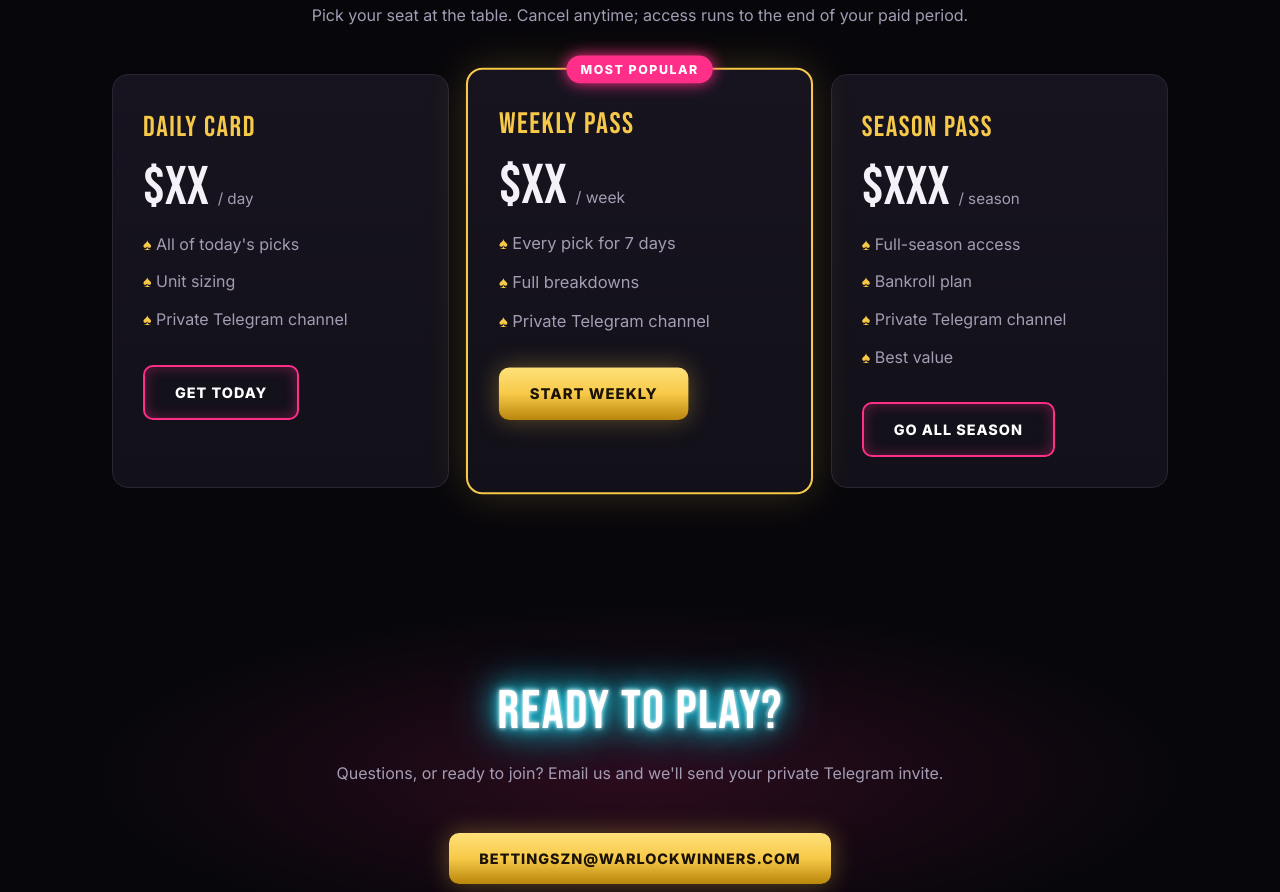
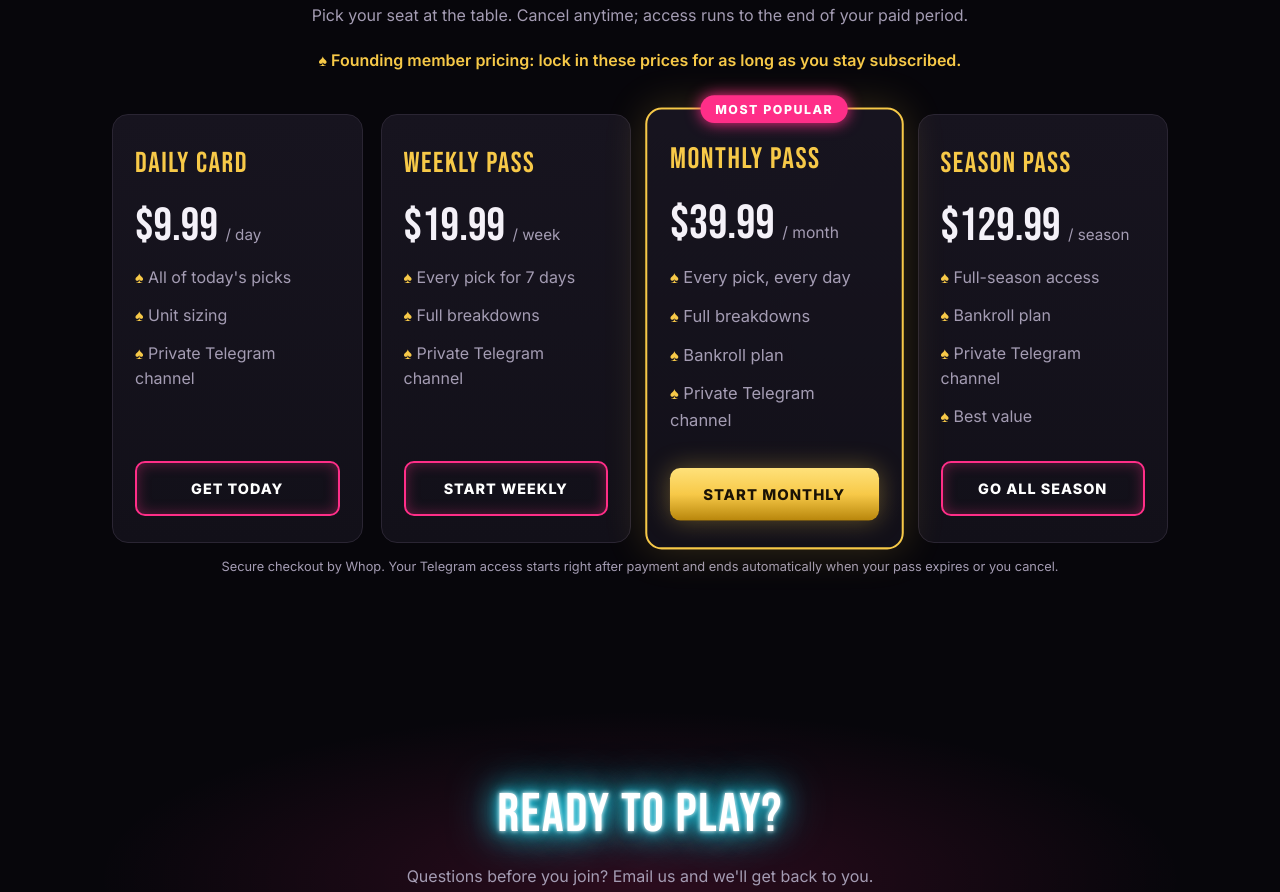
Before and after one commit to hapakolea/WarlockWinners, a plain HTML site: page index.html in a window 1280 px wide. Shown: the part 2193-3085 px from the top of the page. Drawn offline with Linux system fonts and the light colour scheme.

Commit message:
Packages: real prices, Monthly plan (most popular), Whop checkout, founding-member pricing
Co-Authored-By: Claude Opus 5.5 <noreply@anthropic.com>
Claude-Session: https://claude.ai/code/session_01SjP1uM7hjEb2ZEPgcvG3DA

```diff
--- a/index.html
+++ b/index.html
@@ -90,6 +90,13 @@
     .price small { font-family: Inter; font-size: .95rem; color: var(--muted); }
     .card ul { list-style: none; padding: 0; margin: 0 0 26px; color: var(--muted); }
     .card li { padding: 6px 0; } .card li::before { content: "♠ "; color: var(--gold); }
+    .founding { text-align: center; color: var(--gold); font-weight: 600; margin: -26px 0 40px; }
+    .plans { grid-template-columns: repeat(4, 1fr); gap: 18px; }
+    .plans .card { display: flex; flex-direction: column; padding: 26px 22px; }
+    .plans ul { flex: 1; }
+    .plans .price { font-size: 2.9rem; white-space: nowrap; }
+    .tag { white-space: nowrap; }
+    .plans .btn { text-align: center; margin: 0; padding: 14px 10px; }
     .featured { position: relative; border: 2px solid var(--gold); box-shadow: 0 0 40px rgba(247,201,72,.2); transform: scale(1.03); }
     .tag { position: absolute; top: -14px; left: 50%; transform: translateX(-50%); background: var(--pink); color: #fff; font-size: .75rem;
       font-weight: 800; padding: 4px 14px; border-radius: 99px; letter-spacing: 1.5px; text-transform: uppercase; box-shadow: 0 0 14px var(--pink); }
@@ -104,8 +111,9 @@
     footer { padding: 46px 0; color: var(--muted); font-size: .85rem; border-top: 1px solid var(--line); }
     .disclaimer { border: 1px solid var(--line); border-left: 4px solid var(--gold); padding: 16px 20px; border-radius: 8px; margin-bottom: 20px; }
 
+    @media (max-width: 1000px) { .plans { grid-template-columns: repeat(2, 1fr); gap: 26px; } }
     @media (max-width: 900px) { nav ul { display: none; } .hero { padding: 48px 0 56px; text-align: center; } .hero-grid { grid-template-columns: 1fr; gap: 40px; } .hero p { margin: 0 auto 26px; } .trust { justify-content: center; } .tg { transform: none; max-width: 420px; margin: 0 auto; text-align: left; } }
-    @media (max-width: 720px) { .hero .btn { display: block; margin: 0 0 12px; } .logo { font-size: 1.05rem; } .hero p { font-size: 1rem; } .contact .btn { font-size: .75rem; padding: 14px 16px; overflow-wrap: anywhere; } .stats { grid-template-columns: repeat(3, 1fr); gap: 10px; } .stats .card { padding: 18px 6px; } .num { font-size: 2rem; } .label { font-size: .65rem; letter-spacing: 1px; } .btn-ghost { margin: 14px 0 0; } .featured { transform: none; } }
+    @media (max-width: 720px) { .hero .btn { display: block; margin: 0 0 12px; } .logo { font-size: 1.05rem; } .hero p { font-size: 1rem; } .contact .btn { font-size: .75rem; padding: 14px 16px; overflow-wrap: anywhere; } .stats { grid-template-columns: repeat(3, 1fr); gap: 10px; } .stats .card { padding: 18px 6px; } .num { font-size: 2rem; } .label { font-size: .65rem; letter-spacing: 1px; } .btn-ghost { margin: 14px 0 0; } .featured { transform: none; } .plans { grid-template-columns: 1fr; } .founding { margin-top: -30px; } }
     @media (prefers-reduced-motion: reduce) { .marquee { animation: none; } html { scroll-behavior: auto; } .btn:hover { transform: none; } }
   </style>
 </head>
@@ -188,28 +196,36 @@
       <div class="wrap">
         <h2>Packages</h2>
         <p class="sub">Pick your seat at the table. Cancel anytime; access runs to the end of your paid period.</p>
-        <!-- TODO: set real prices and point each button at your payment link -->
-        <div class="grid">
+        <p class="founding">♠ Founding member pricing: lock in these prices for as long as you stay subscribed.</p>
+        <!-- All buttons go to the Whop product page, where buyers pick a plan. Swap in per-plan checkout links (whop.com/checkout/plan_...) to skip that step. -->
+        <div class="grid plans">
           <div class="card">
             <h3>Daily Card</h3>
-            <div class="price">$XX <small>/ day</small></div>
+            <div class="price">$9.99 <small>/ day</small></div>
             <ul><li>All of today's picks</li><li>Unit sizing</li><li>Private Telegram channel</li></ul>
-            <a class="btn btn-ghost" style="margin:0" href="#contact">Get Today</a>
+            <a class="btn btn-ghost" href="https://whop.com/warlock-winners/warlock-winners-vip">Get Today</a>
+          </div>
+          <div class="card">
+            <h3>Weekly Pass</h3>
+            <div class="price">$19.99 <small>/ week</small></div>
+            <ul><li>Every pick for 7 days</li><li>Full breakdowns</li><li>Private Telegram channel</li></ul>
+            <a class="btn btn-ghost" href="https://whop.com/warlock-winners/warlock-winners-vip">Start Weekly</a>
           </div>
           <div class="card featured">
             <div class="tag">Most Popular</div>
-            <h3>Weekly Pass</h3>
-            <div class="price">$XX <small>/ week</small></div>
-            <ul><li>Every pick for 7 days</li><li>Full breakdowns</li><li>Private Telegram channel</li></ul>
-            <a class="btn btn-gold" href="#contact">Start Weekly</a>
+            <h3>Monthly Pass</h3>
+            <div class="price">$39.99 <small>/ month</small></div>
+            <ul><li>Every pick, every day</li><li>Full breakdowns</li><li>Bankroll plan</li><li>Private Telegram channel</li></ul>
+            <a class="btn btn-gold" href="https://whop.com/warlock-winners/warlock-winners-vip">Start Monthly</a>
           </div>
           <div class="card">
             <h3>Season Pass</h3>
-            <div class="price">$XXX <small>/ season</small></div>
+            <div class="price">$129.99 <small>/ season</small></div>
             <ul><li>Full-season access</li><li>Bankroll plan</li><li>Private Telegram channel</li><li>Best value</li></ul>
-            <a class="btn btn-ghost" style="margin:0" href="#contact">Go All Season</a>
+            <a class="btn btn-ghost" href="https://whop.com/warlock-winners/warlock-winners-vip">Go All Season</a>
           </div>
         </div>
+        <p class="fine">Secure checkout by Whop. Your Telegram access starts right after payment and ends automatically when your pass expires or you cancel.</p>
       </div>
     </section>
 
@@ -231,7 +247,7 @@
     <section id="contact" class="contact">
       <div class="wrap">
         <h2 class="neon">Ready To Play?</h2>
-        <p class="sub">Questions, or ready to join? Email us and we'll send your private Telegram invite.</p>
+        <p class="sub">Questions before you join? Email us and we'll get back to you.</p>
         <a class="btn btn-gold" href="mailto:BettingSzn@warlockwinners.com">BettingSzn@warlockwinners.com</a>
       </div>
     </section>
```
Also changed, not shown: README.md.
